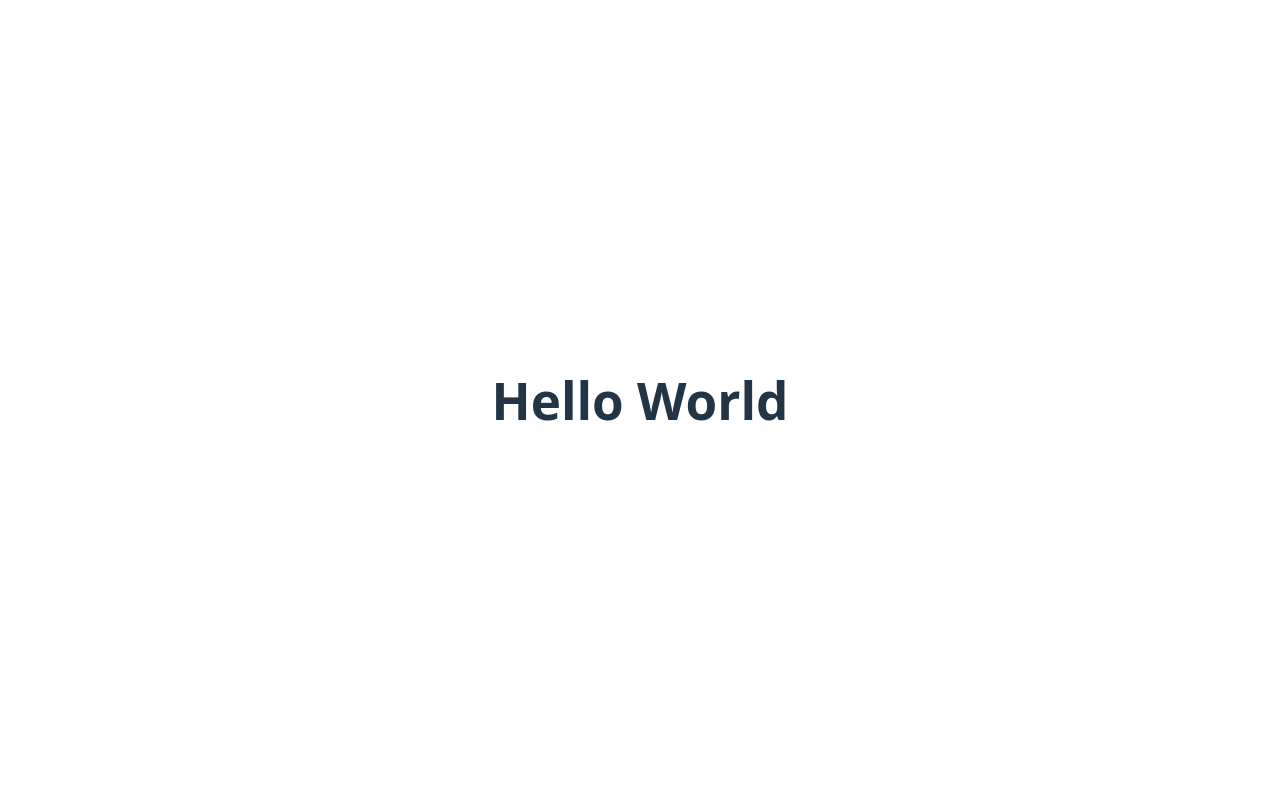
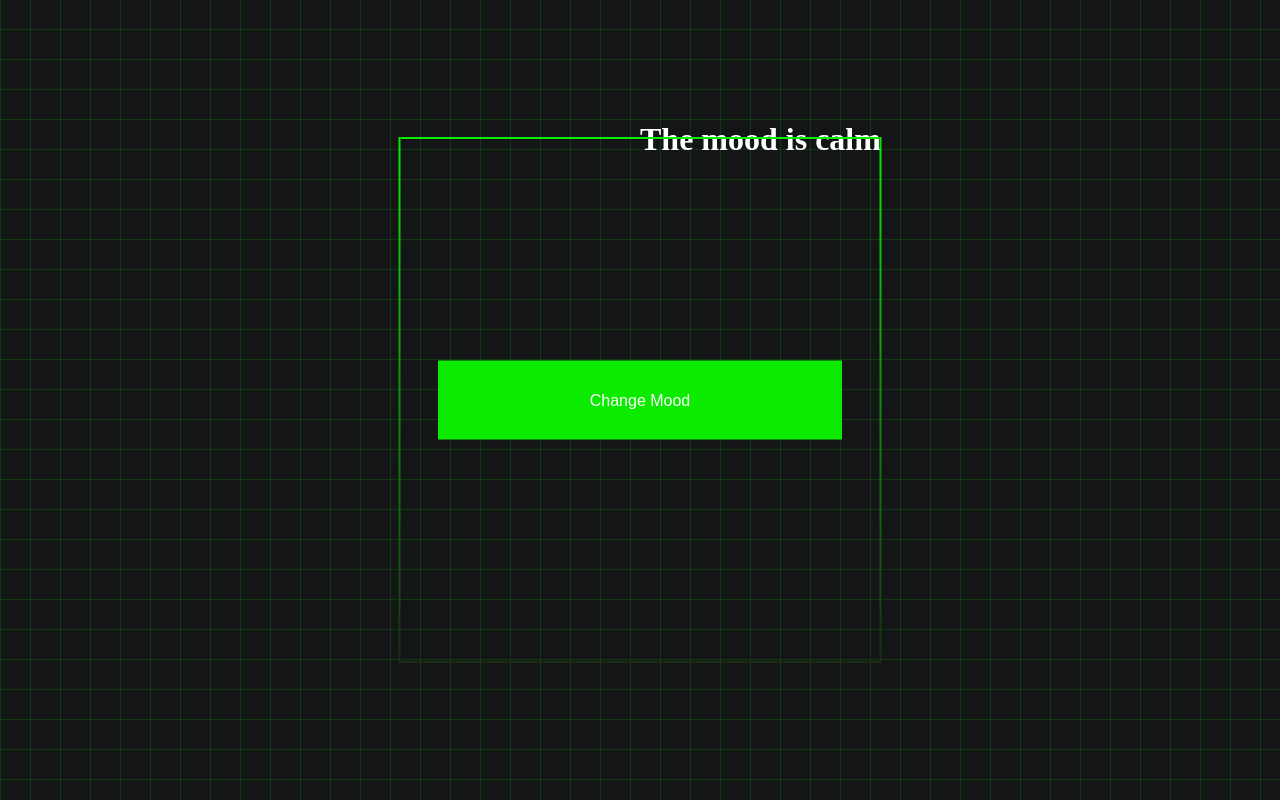
Before and after one commit to MM1132/ft_transcendence, a Svelte app in the folder frontend/: page / in a window 1280 px wide. Built offline with nearby package versions, Linux system fonts and the light colour scheme.

Commit message:
first try create login page with Svelte framework

```diff
--- a/frontend/src/App.svelte
+++ b/frontend/src/App.svelte
@@ -1 +1,37 @@
-<h1>Hello World</h1>
+<header>
+
+</header>
+
+<main>
+  <h1 id="status">{moodStatus}</h1>
+  <div id="square"></div>
+  <button id="mood-btn" on:click={handleMoodClick}>Change Mood</button>
+</main>
+
+
+<footer>
+  <div id="header"> </div>
+</footer>
+
+<script>
+
+  let moodStatus = "The mood is calm";
+  let isParty = false;
+
+  function handleMoodClick()
+  {
+    isParty = true;
+    moodStatus = "The mood is Party! 🎉";
+  }
+
+  function handleOutsideClick(event)
+  {
+    if (event.target.id !== 'mood-btn')
+    {
+      isParty = false;
+      moodStatus = "The mood is calm";
+    }
+  }
+</script>
+
+<svelte:window on:click={handleOutsideClick} />
--- a/frontend/src/main.js
+++ b/frontend/src/main.js
@@ -1,9 +1,8 @@
 import { mount } from 'svelte'
-import './app.css'
+// import './app.css'
+import './style.css' //my style file
 import App from './App.svelte'
 
-const app = mount(App, {
-  target: document.getElementById('app'),
-})
+const app = mount(App, {target: document.getElementById('app'),})
 
 export default app
--- /dev/null
+++ b/frontend/src/style.css
@@ -0,0 +1,63 @@
+body
+{
+    text-align: center;
+    transition: background-color 0.5s;
+    display: flex;
+    justify-content: center;
+    align-items: center;
+    margin: 0;
+    background: #131517;
+    background-image:
+        linear-gradient(0deg,  rgba(10, 235, 0, 0.3) 0.05px, transparent 1px),
+        linear-gradient(90deg,  rgba(10, 235, 0, 0.3) 0.05px, transparent 1px);
+    background-size: 30px 30px;
+}
+
+#status
+{
+    position: absolute;
+    color:rgb(255, 255, 255);
+    top: 100px;
+}
+
+#mood-btn
+{
+    width: 404px;
+    height: 79px;
+    font-size: 16px;
+    background-color: #0AEB00;
+    color: white;
+    border: none;
+    cursor: pointer;
+    transition: background-color 0.3s;
+    position: absolute;
+    top: 50%;
+    left: 50%;
+    transform: translate(-50%, -50%);
+    display: flex;
+    justify-content: center;
+    align-items: center;
+}
+
+#mood-btn:hover
+{
+    background-color: #0f3f34;
+}
+
+#square
+{
+    width: 479px;
+    height: 522px;
+    border: 2px solid;
+    border-image: linear-gradient(180deg, #0AEB00, #182d14) 1;
+    /* opacity: 0.8; */
+    position: absolute;
+    top: 50%;
+    left: 50%;
+    transform: translate(-50%, -50%);
+}
+
+#header
+{
+
+}
```
